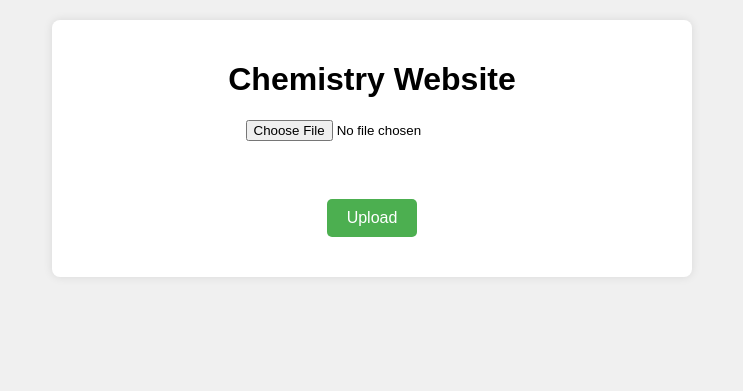
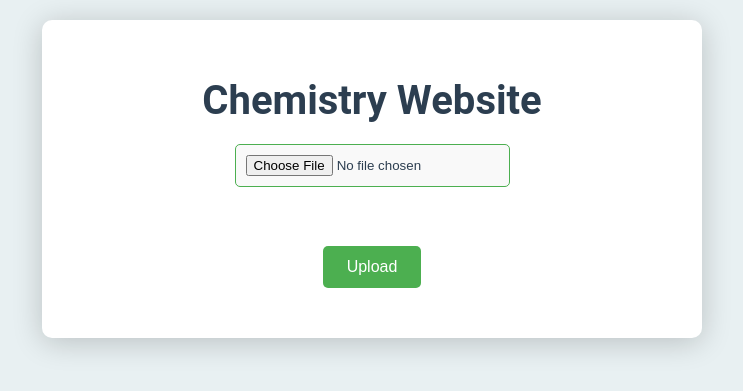
Before and after one commit to abelard-school-csc/Chemistry-Website, a Flask app: page / in a window 1280 px wide. Shown: the top 391 px of the page, without its empty margins (268-1011 px from the left). Run offline with Flask 3, Linux system fonts and the light colour scheme.

Commit message:
changed styles

```diff
--- a/static/styles.css
+++ b/static/styles.css
@@ -1,57 +1,89 @@
 body {
-    font-family: Arial, sans-serif;
-    background-color: #f0f0f0;
+    font-family: 'Roboto', sans-serif; /* Use a more modern font */
+    background-color: #e8f0f2; /* Light cyan background for a clean look */
     margin: 0;
     padding: 20px;
+    color: #2c3e50; /* Darker text for better readability */
 }
 
 h1 {
     text-align: center;
+    color: #2c3e50; /* Consistent header color */
+    margin-bottom: 20px; /* Spacing below header */
+    font-size: 2.5em; /* Larger header for emphasis */
 }
 
 .upload-container, .results-container {
-    background-color: white;
-    border-radius: 8px;
-    padding: 20px;
-    box-shadow: 0 0 10px rgba(0, 0, 0, 0.1);
+    background-color: #ffffff; /* White background for contrast */
+    border-radius: 10px; /* Slightly rounded corners */
+    padding: 30px; /* Padding for comfort */
+    box-shadow: 0 4px 30px rgba(0, 0, 0, 0.2); /* Subtle shadow for depth */
     margin: 0 auto;
     max-width: 600px;
+    transition: box-shadow 0.3s; /* Smooth transition for hover effect */
+}
+
+.upload-container:hover, .results-container:hover {
+    box-shadow: 0 8px 40px rgba(0, 0, 0, 0.25); /* Enhanced shadow on hover */
 }
 
 input[type="file"] {
     display: block;
     margin: 20px auto;
+    padding: 10px; /* Increased padding for better touch targets */
+    border: 1px solid #4CAF50; /* Green border for file input */
+    border-radius: 5px; /* Rounded corners */
+    background-color: #f9f9f9; /* Light background for input */
 }
 
 button {
     display: block;
     margin: 20px auto;
-    padding: 10px 20px;
+    padding: 12px 24px; /* Increased padding for buttons */
     font-size: 16px;
-    background-color: #4CAF50;
+    background-color: #4CAF50; /* Green button */
     color: white;
     border: none;
     border-radius: 5px;
     cursor: pointer;
+    transition: background-color 0.3s, transform 0.2s; /* Smooth transition for background color and lift */
 }
 
 button:hover {
-    background-color: #45a049;
+    background-color: #45a049; /* Darker green on hover */
+    transform: translateY(-2px); /* Slight lift effect on hover */
 }
 
 .plot-container {
     display: flex;
     flex-direction: column;
     align-items: center;
+    margin-top: 20px; /* Space above plot container */
 }
 
 img {
     max-width: 100%;
     height: auto;
     margin: 10px 0;
+    border-radius: 8px; /* Rounded corners for images */
+    box-shadow: 0 2px 5px rgba(0, 0, 0, 0.1); /* Soft shadow for images */
 }
 
 ul {
-    list-style-type: none;
+    list-style-type: none; /* Remove default bullet points */
     padding: 0;
 }
+
+li {
+    padding: 12px;
+    border-bottom: 1px solid #ddd; /* Divider for list items */
+    transition: background-color 0.3s; /* Transition for hover effect */
+}
+
+li:hover {
+    background-color: #f0f0f0; /* Light gray background on hover */
+}
+
+li:last-child {
+    border-bottom: none; /* Remove border from the last item */
+}
```
